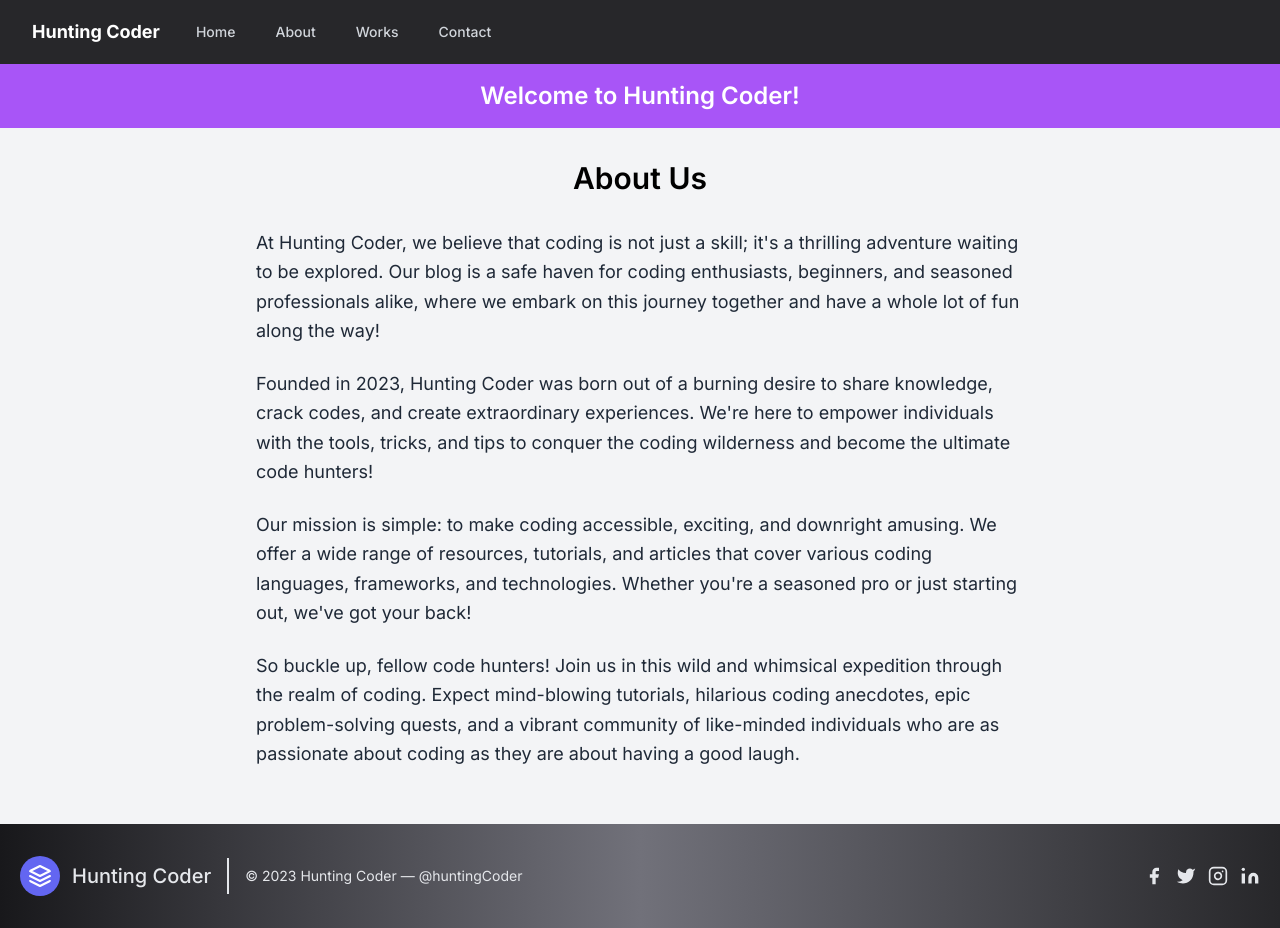
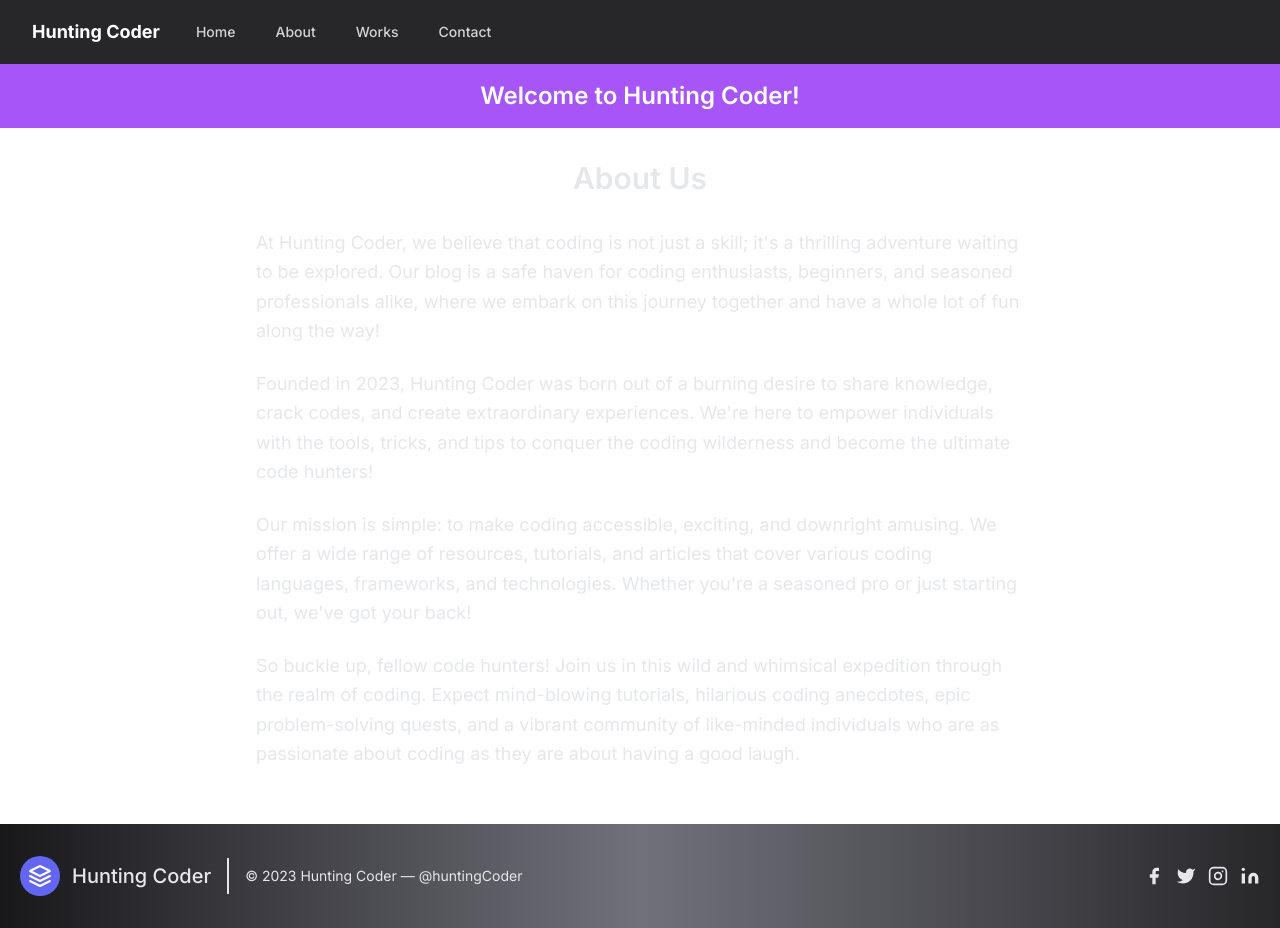
Before and after one commit to Tausur/Hunting-Coder, a Next.js app: page /about in a window 1280 px wide. Built offline with nearby package versions, Linux system fonts and the light colour scheme.

Commit message:
Add files via upload

```diff
--- a/app/about/page.jsx
+++ b/app/about/page.jsx
@@ -1,39 +1,52 @@
 const About = () => {
   return (
-    <div className="bg-gray-100">
+    <div className="">
       <header className="bg-purple-500 py-4">
         <div className="container mx-auto px-4">
-          <h1 className="text-white text-2xl font-semibold text-center">Welcome to Hunting Coder!</h1>
+          <h1 className="text-white text-2xl font-semibold text-center">
+            Welcome to Hunting Coder!
+          </h1>
         </div>
       </header>
 
       <main className="container mx-auto px-4 py-8">
         <section className="max-w-3xl mx-auto">
-          <h2 className="text-3xl font-semibold text-center mb-8">About Us</h2>
-          <p className="text-lg text-gray-800 leading-relaxed mb-6">
-            At Hunting Coder, we believe that coding is not just a skill; it's a thrilling adventure waiting to be explored.
-            Our blog is a safe haven for coding enthusiasts, beginners, and seasoned professionals alike, where we embark on
-            this journey together and have a whole lot of fun along the way!
+          <h2 className="text-3xl text-gray-200 font-semibold text-center mb-8">
+            About Us
+          </h2>
+          <p className="text-lg text-gray-200 leading-relaxed mb-6">
+            At Hunting Coder, we believe that coding is not just a skill; it's a
+            thrilling adventure waiting to be explored. Our blog is a safe haven
+            for coding enthusiasts, beginners, and seasoned professionals alike,
+            where we embark on this journey together and have a whole lot of fun
+            along the way!
           </p>
-          <p className="text-lg text-gray-800 leading-relaxed mb-6">
-            Founded in 2023, Hunting Coder was born out of a burning desire to share knowledge, crack codes, and create
-            extraordinary experiences. We're here to empower individuals with the tools, tricks, and tips to conquer the
-            coding wilderness and become the ultimate code hunters!
+          <p className="text-lg text-gray-200 leading-relaxed mb-6">
+            Founded in 2023, Hunting Coder was born out of a burning desire to
+            share knowledge, crack codes, and create extraordinary experiences.
+            We're here to empower individuals with the tools, tricks, and tips
+            to conquer the coding wilderness and become the ultimate code
+            hunters!
           </p>
-          <p className="text-lg text-gray-800 leading-relaxed mb-6">
-            Our mission is simple: to make coding accessible, exciting, and downright amusing. We offer a wide range of
-            resources, tutorials, and articles that cover various coding languages, frameworks, and technologies. Whether
-            you're a seasoned pro or just starting out, we've got your back!
+          <p className="text-lg text-gray-200 leading-relaxed mb-6">
+            Our mission is simple: to make coding accessible, exciting, and
+            downright amusing. We offer a wide range of resources, tutorials,
+            and articles that cover various coding languages, frameworks, and
+            technologies. Whether you're a seasoned pro or just starting out,
+            we've got your back!
           </p>
-          <p className="text-lg text-gray-800 leading-relaxed mb-6">
-            So buckle up, fellow code hunters! Join us in this wild and whimsical expedition through the realm of coding.
-            Expect mind-blowing tutorials, hilarious coding anecdotes, epic problem-solving quests, and a vibrant community
-            of like-minded individuals who are as passionate about coding as they are about having a good laugh.
+          <p className="text-lg text-gray-200 leading-relaxed mb-6">
+            So buckle up, fellow code hunters! Join us in this wild and
+            whimsical expedition through the realm of coding. Expect
+            mind-blowing tutorials, hilarious coding anecdotes, epic
+            problem-solving quests, and a vibrant community of like-minded
+            individuals who are as passionate about coding as they are about
+            having a good laugh.
           </p>
         </section>
       </main>
     </div>
-  )
-}
+  );
+};
 
-export default About
+export default About;
```
